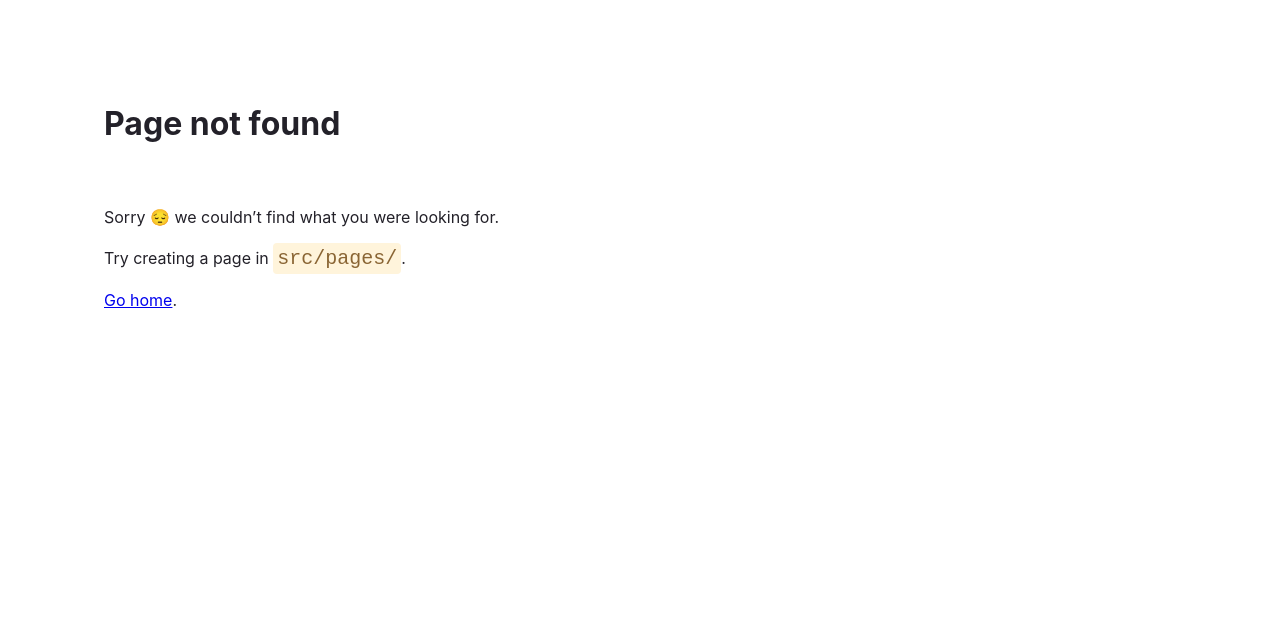
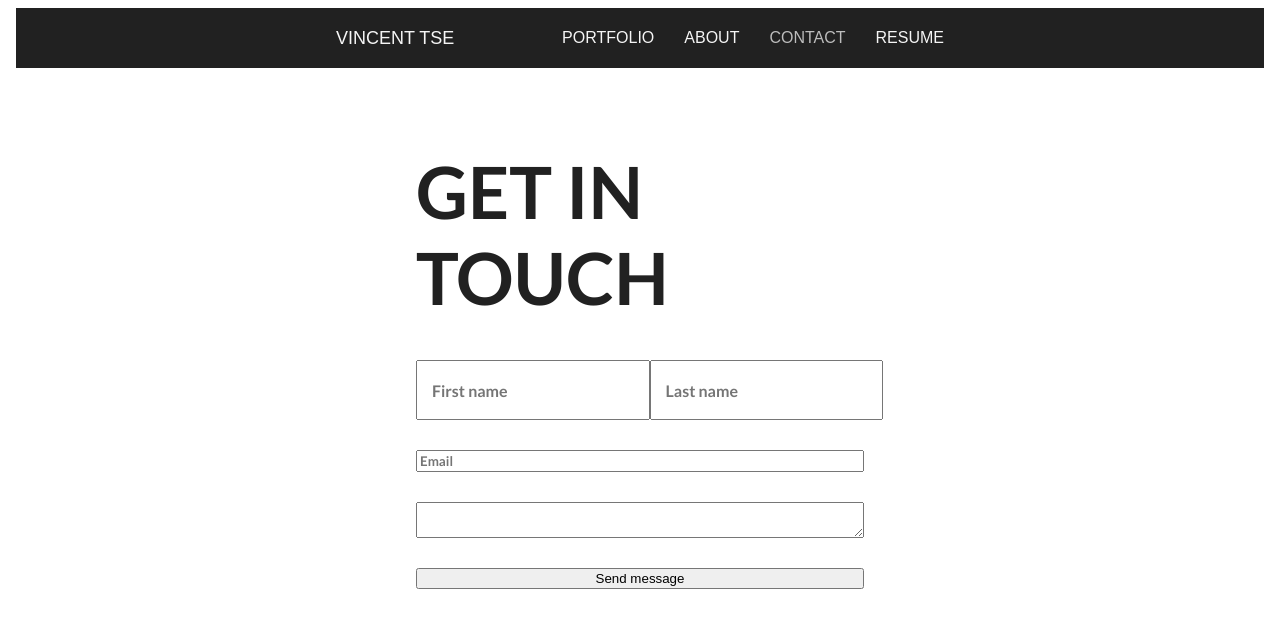
Before and after one commit to vincenttse15/portfolio, a Gatsby site: page /contact in a window 1280 px wide. Before the commit this address had no page. Built offline with nearby package versions, Linux system fonts and the light colour scheme; Gatsby itself is replaced by a stand-in of ours; a web font is replaced by a local one.

Commit message:
started on contact page

```diff
--- a/package.json
+++ b/package.json
@@ -15,6 +15,7 @@
     "clean": "gatsby clean"
   },
   "dependencies": {
+    "@formspree/react": "^2.2.3",
     "@fortawesome/fontawesome-svg-core": "^1.2.35",
     "@fortawesome/free-brands-svg-icons": "^5.15.3",
     "@fortawesome/free-regular-svg-icons": "^5.15.3",
--- a/src/components/Footer.js
+++ b/src/components/Footer.js
@@ -8,7 +8,7 @@ import { FontAwesomeIcon } from '@fortawesome/react-fontawesome';
 const Footer = () => {
   library.add(fab, fas);
   return (
-    <div className={`${styles.footer_container} ${styles.padding}`} id="contact">
+    <div className={`${styles.footer_container} ${styles.padding}`}>
       <div className={styles.text_container}>
         <h1 className={styles.footer_h1}>
           CONNECT WITH ME
--- a/src/components/Navbar.js
+++ b/src/components/Navbar.js
@@ -5,11 +5,15 @@ import { Link } from 'gatsby';
 
 const Navbar = ({location}) => {
   React.useEffect(() => {
-    if (location.pathname.includes('about')) {
-      document.getElementById("nav-about").classList.add(styles.active);
-    }
-    else {
-      document.getElementById("nav-home").classList.add(styles.active);
+    switch(location.pathname) {
+      case '/about':
+        document.getElementById('nav-about').classList.add(styles.active);
+        break;
+      case '/contact':
+        document.getElementById('nav-contact').classList.add(styles.active);
+        break;
+      default:
+        document.getElementById('nav-home').classList.add(styles.active);
     }
   }, [location.pathname]);
 
@@ -21,7 +25,7 @@ const Navbar = ({location}) => {
       <div className={styles.link_container} id="links">
         <Link to="/" className={`${styles.link} ${styles.right_link}`} id="nav-home">PORTFOLIO</Link>
         <Link to="/about" className={`${styles.link} ${styles.right_link}`} id="nav-about">ABOUT</Link>
-        <a href="#contact" className={`${styles.link} ${styles.right_link}`}>CONTACT</a>
+        <Link to="/contact" className={`${styles.link} ${styles.right_link}`} id="nav-contact">CONTACT</Link>
         <a href={PDF} target="_blank" rel="noreferrer" className={`${styles.link} ${styles.right_link}`}>RESUME</a>
       </div>
     </div>
--- /dev/null
+++ b/src/pages/contact.js
@@ -0,0 +1,66 @@
+import * as React from "react";
+import * as styles from "../styles/contact.module.scss";
+import Navbar from "../components/Navbar";
+import { ValidationError, useForm } from '@formspree/react';
+
+const Contact = ({ location }) => {
+  const [state, handleSubmit] = useForm('mrgrkpna');
+  return (
+    <body id="top">
+      <main>
+        <Navbar location={location} />
+        <div className={`${styles.container} ${styles.padding}`}>
+          <h1 className={styles.contact_h1}>GET IN TOUCH</h1>
+          <form onSubmit={handleSubmit} className={styles.form_container}>
+            <div className={styles.name_container}>
+              <input
+                type="text"
+                name="_fname"
+                placeholder="First name"
+                className={styles.name_field}
+              />
+              <ValidationError
+                prefix="First name"
+                field="_fname"
+                errors={state.errors}
+              />
+              <input
+                type="text"
+                name="_lname"
+                placeholder="Last name"
+                className={styles.name_field}
+              />
+              <ValidationError
+                prefix="Last name"
+                field="_lname"
+                errors={state.errors}
+              />
+            </div>
+            <input
+              type="email"
+              name="email"
+              placeholder="Email"
+            />
+            <ValidationError
+              prefix="Email"
+              field="email"
+              errors={state.errors}
+            />
+            <textarea
+              type="text"
+              name="message"
+            />
+            <ValidationError
+              prefix="Message"
+              field="message"
+              errors={state.errors}
+            />
+            <button type="submit" disabled={state.submitting}>Send message</button>
+          </form>
+        </div>
+      </main>
+    </body>
+  )
+}
+
+export default Contact;
--- a/src/styles/about.module.scss
+++ b/src/styles/about.module.scss
@@ -1,11 +1,4 @@
 @use 'theme' as *;
-
-body {
-  background-color: #FAFAFA;
-  margin: 0px;
-  height: 100vh;
-  width: 100vw;
-}
 
 .about_container {
   display: flex;
--- /dev/null
+++ b/src/styles/contact.module.scss
@@ -0,0 +1,42 @@
+@use 'theme' as *;
+
+.padding {
+  padding-left: 50vh;
+  padding-right: 50vh;
+}
+
+.container {
+  display: flex;
+  flex-direction: column;
+  font-family: $lato;
+  color: #212121;
+}
+
+.contact_h1 {
+  font-size: 72px;
+  margin-top: 10vh;
+  margin-bottom: 5vh;
+}
+
+.form_container {
+  display: flex;
+  flex-direction: column;
+  gap: 30px;
+}
+
+.name_container {
+  display: flex;
+  justify-content: space-between;
+}
+
+.name_field {
+  min-width: 45%;
+  min-height: 1vh;
+  padding: 18.5px 14px;
+  font-size: 16px;
+}
+
+input {
+  font-family: inherit;
+  color: inherit;
+}
--- a/src/styles/index.module.scss
+++ b/src/styles/index.module.scss
@@ -2,7 +2,7 @@
 
 body {
   background-color: #FAFAFA;
-  margin: 0px;
+  margin: 0;
   height: 100vh;
   width: 100vw;
   max-width: 100%;
```
Also changed, not shown: 1 other file.
